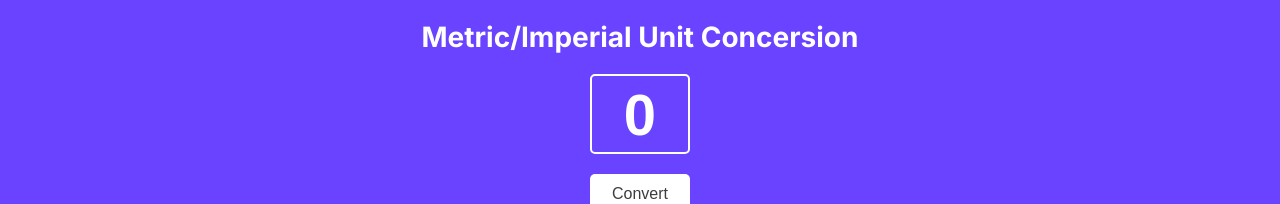
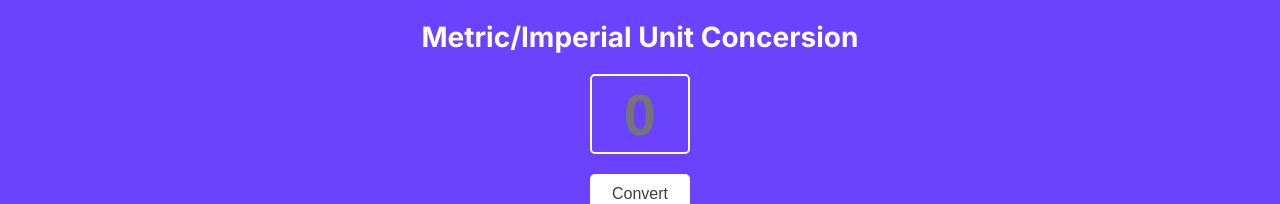
Before and after one commit to Denilson15/metric-imperial-conversion, a website built with Vite: page index.html in a window 1280 px wide. Shown: the top 204 px of the page. Built offline with nearby package versions, Linux system fonts and the light colour scheme.

Commit message:
Update index.css

```diff
--- a/index.css
+++ b/index.css
@@ -31,9 +31,6 @@ body {
     line-height: 24px;
 }
 
-::placeholder{
-    color: #FFFFFF;
-}
 
 #convert{
     background-color: #FFFFFF;
```
